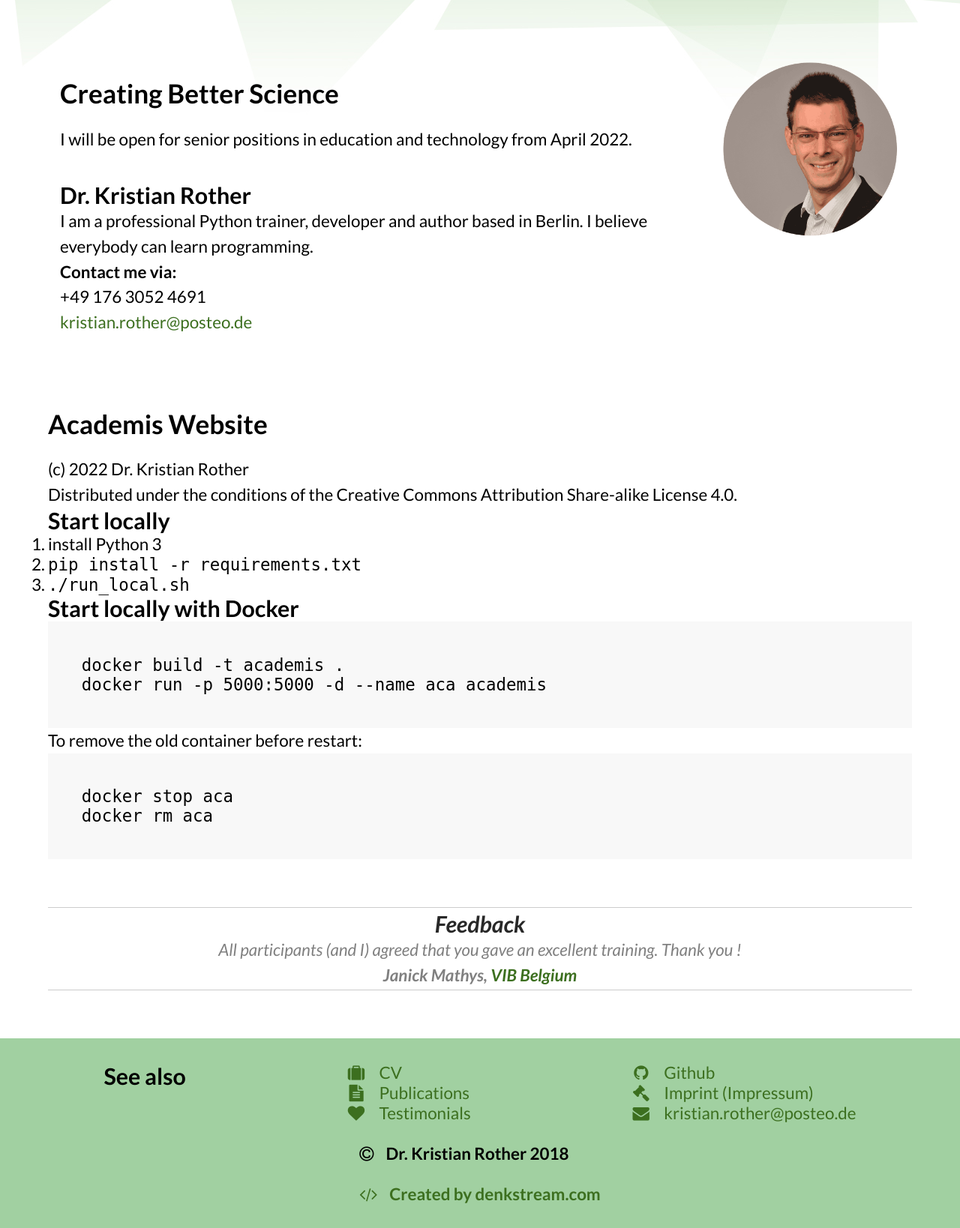
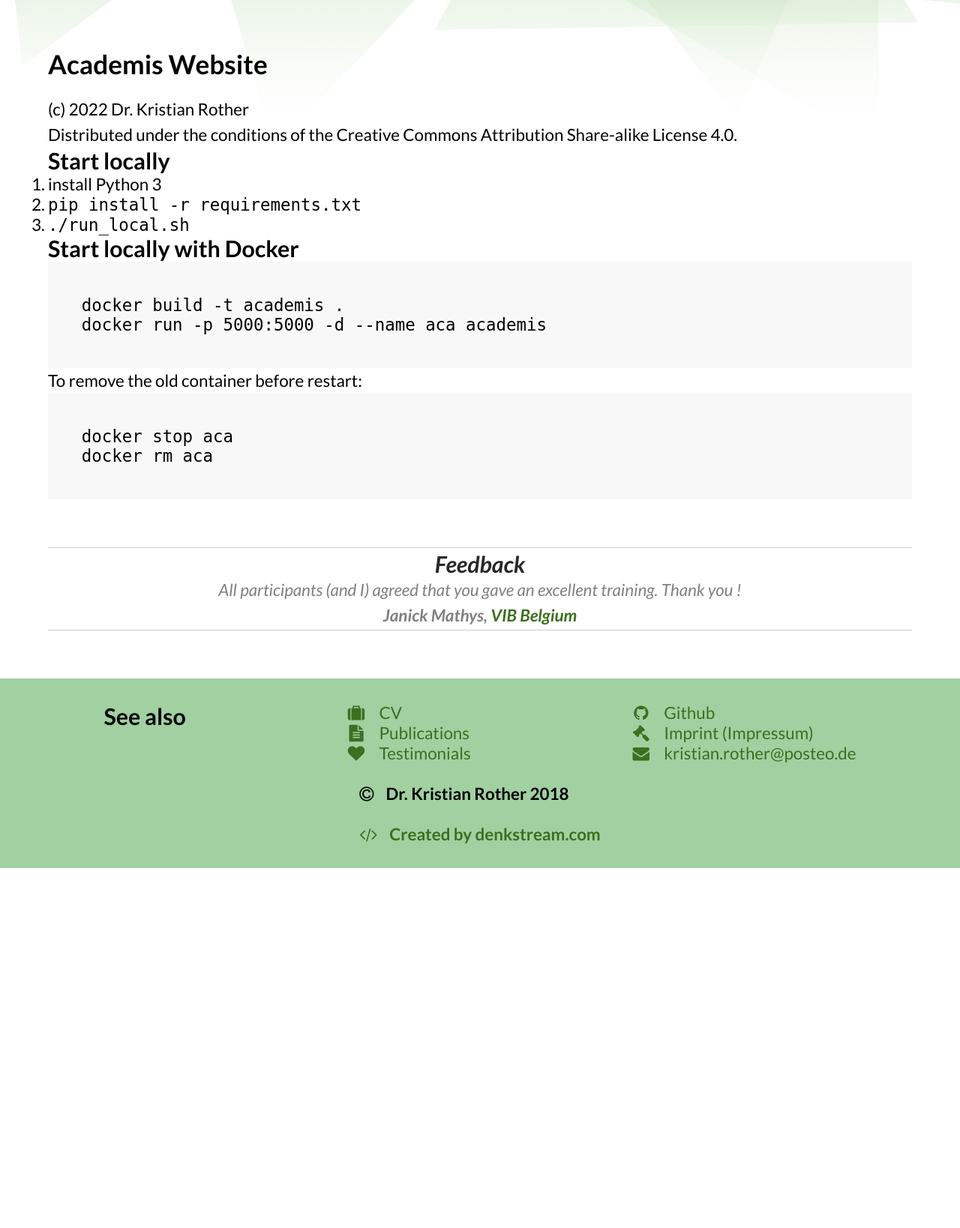
Before and after one commit to krother/academis_website, a Flask app: page /1 in a window 1280 px wide. Shown: the part 159-1797 px from the top of the page at 75% size. After the commit the page ends 1317 px from the top, so only its background shows below. Run offline with Flask 2, Linux system fonts and the light colour scheme; some libraries are stand-ins or nearby versions.

Commit message:
move intro wrapper into landing page template

```diff
--- a/templates/base.html
+++ b/templates/base.html
@@ -88,28 +88,6 @@
 <!-- start: WRAPPER PRIMARY -->
 <div id="wrapper-primary">
 
-  <!-- TODO: evenutell in eigenes Template verschieben und nur auf der Landingpage zeigen -->
-  <section id="intro-wrapper">
-    <div>
-        <div id="headline">
-            <h1 >Creating Better Science</h1>
-            <p>I will be open for senior positions in education and technology from April 2022.</p>
-        </div>
-
-        <div class="group">
-            <h2>Dr. Kristian Rother</h2>
-            <div class="group aboutme">
-
-            <p>I am a professional Python trainer, developer and author based in Berlin. I believe everybody can learn programming.</p>
-            <p><b>Contact me via:</b><br>+49 176 3052 4691<br><a href="mailto:kristian.rother@posteo.de">kristian.rother@posteo.de</a></p>
-            </div>
-        </div>
-    </div>
-    <div>
-        <img src="../static/images/kristian.gif" class="media-head">
-    </div>
-  </section>
-
   <section>
 
     {% block content %}
```
Also changed, not shown: templates/academis.html (+23 -0 lines).
